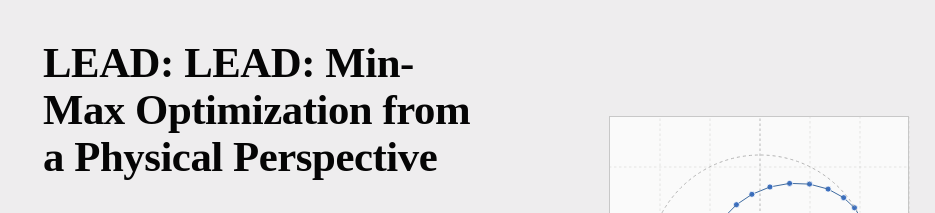
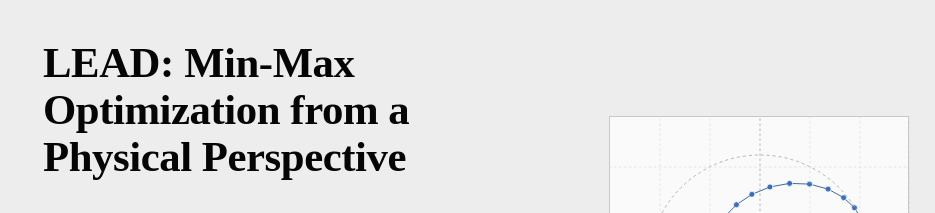
Before and after one commit to ReyhaneAskari/reyhaneaskari.github.io, a plain HTML site: page LEAD.html in a window 1280 px wide. Shown: the top 213 px of the page, 0-935 px from the left. Drawn offline with nearby package versions, Linux system fonts and the light colour scheme; a web font is replaced by a local one.

Commit message:
Update LEAD.html

```diff
--- a/LEAD.html
+++ b/LEAD.html
@@ -105,7 +105,7 @@ at https://github.com/tensorflow/playground with Apache License 2.0 -->
             <div class="h-100 w-md-10/12 w-xl-11/12 max-width-xnarrow">
               <div class="h-100 d-flex flex-column justify-content-between">
                   <div id='abstract'>
-                    <h1 class="balance-text  mb-0.75" style="">LEAD: LEAD: Min-Max Optimization from a Physical Perspective</h1>
+                    <h1 class="balance-text  mb-0.75" style="">LEAD: Min-Max Optimization from a Physical Perspective</h1>
                       <div class="post-excerpt mb-1 js-excerpt-container js-widow"><p>
                           The development of efficient optimization
                           methods for games is an active area of research with a timely impact on adversarial formulations including GANs. Existing methods for this type of problem typically
```
